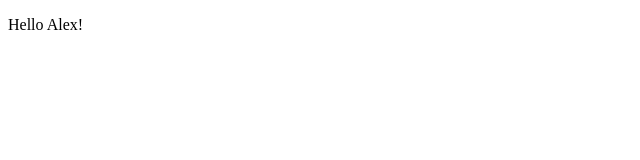
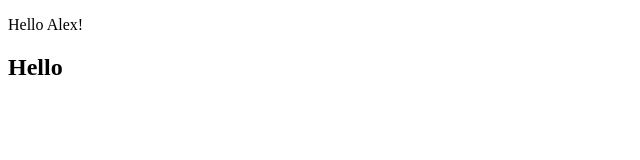
Before and after one commit to Aleksandr1997Bl/project, a plain HTML site: page index.html in a window 1280 px wide. Shown: the full height of the page, 0-640 px from the left. Drawn offline with Linux system fonts and the light colour scheme.

Commit message:
index.html mod

```diff
--- a/index.html
+++ b/index.html
@@ -7,6 +7,7 @@
 </head>
 <body>
     <p>Hello Alex!</p>
+    <H2>Hello</H2>
 
     <!-- <script>
         alert(1);
```
